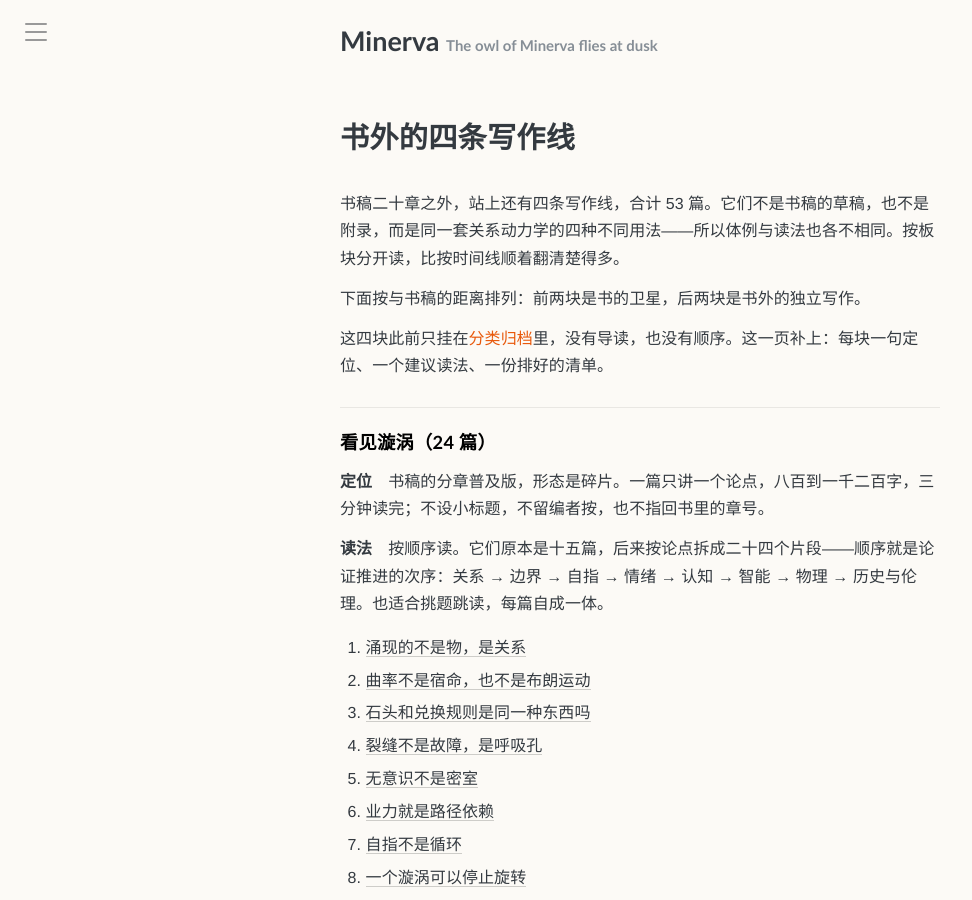
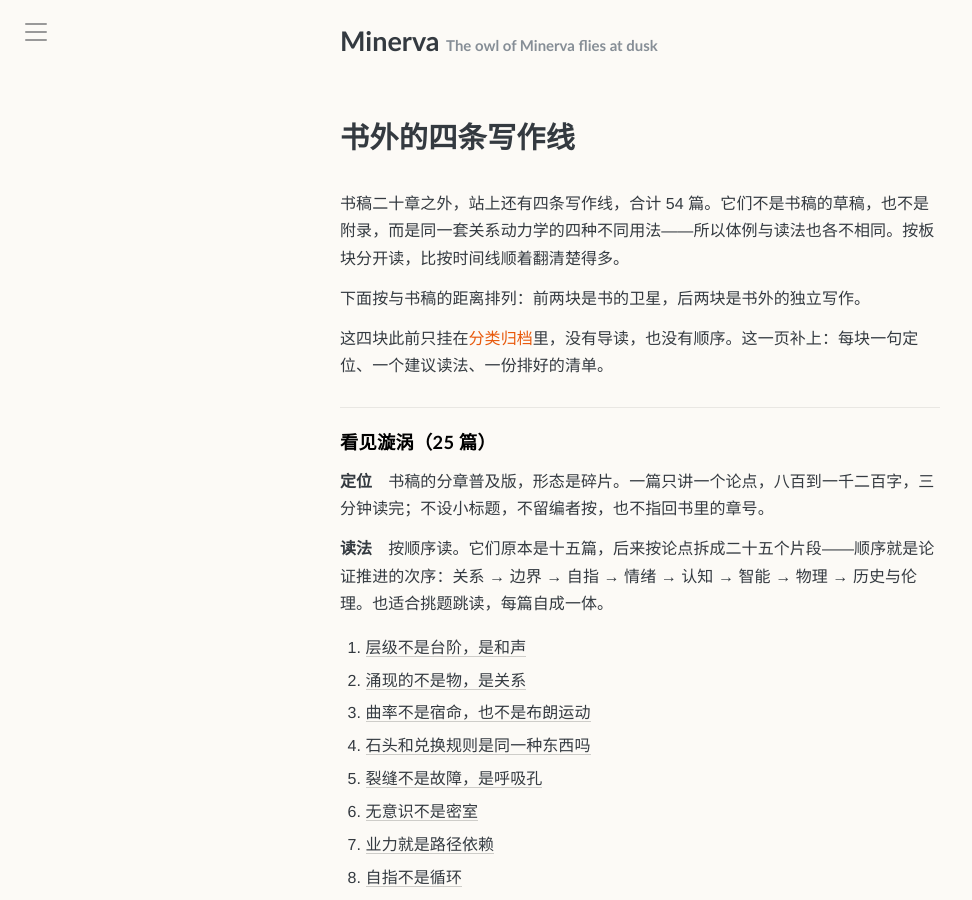
Before and after one commit to symphonyh/symphonyh.github.io, a Jekyll site: the page built from essays.md, in a window 1280 px wide and 900 px high. Shown: the whole window, without its empty margins (0-972 px from the left). Built offline with Jekyll 4.4.1, drawn with Linux system fonts in a browser that asks for light colours.

Commit message:
发布《层级不是台阶，是和声》：看见漩涡第 25 篇
- 新增 _posts/2026-11-12-层级不是台阶是和声.md（906 汉字，无小标题，7 层表）
- essays.md：看见漩涡 24→25、合计 53→54，清单加总览篇为第 1 条并顺延编号
- documents.md：删「选择的弹性」（该篇 published: false）

```diff
--- a/essays.md
+++ b/essays.md
@@ -2,46 +2,47 @@
 layout: page
 page_class: essays-page
 title: 书外的四条写作线
-description: 《漩涡之在》之外的四个板块——看见漩涡（书稿的分章普及版）、哲学对话篇（与十五位哲学家的虚构对话）、人文篇（书外的独立作品）、交叉视域（方法论延伸），共 53 篇。本页给出各块的定位与阅读顺序。
+description: 《漩涡之在》之外的四个板块——看见漩涡（书稿的分章普及版）、哲学对话篇（与十五位哲学家的虚构对话）、人文篇（书外的独立作品）、交叉视域（方法论延伸），共 54 篇。本页给出各块的定位与阅读顺序。
 permalink: /essays/
 ---
 
-书稿二十章之外，站上还有四条写作线，合计 53 篇。它们不是书稿的草稿，也不是附录，而是同一套关系动力学的四种不同用法——所以体例与读法也各不相同。按板块分开读，比按时间线顺着翻清楚得多。
+书稿二十章之外，站上还有四条写作线，合计 54 篇。它们不是书稿的草稿，也不是附录，而是同一套关系动力学的四种不同用法——所以体例与读法也各不相同。按板块分开读，比按时间线顺着翻清楚得多。
 
 下面按与书稿的距离排列：前两块是书的卫星，后两块是书外的独立写作。
 
 这四块此前只挂在[分类归档](/categories/)里，没有导读，也没有顺序。这一页补上：每块一句定位、一个建议读法、一份排好的清单。
 
-## 看见漩涡（24 篇）
+## 看见漩涡（25 篇）
 
 **定位**　书稿的分章普及版，形态是碎片。一篇只讲一个论点，八百到一千二百字，三分钟读完；不设小标题，不留编者按，也不指回书里的章号。
 
-**读法**　按顺序读。它们原本是十五篇，后来按论点拆成二十四个片段——顺序就是论证推进的次序：关系 → 边界 → 自指 → 情绪 → 认知 → 智能 → 物理 → 历史与伦理。也适合挑题跳读，每篇自成一体。
+**读法**　按顺序读。它们原本是十五篇，后来按论点拆成二十五个片段——顺序就是论证推进的次序：关系 → 边界 → 自指 → 情绪 → 认知 → 智能 → 物理 → 历史与伦理。也适合挑题跳读，每篇自成一体。
 
-1. [涌现的不是物，是关系]({% post_url 2026-07-07-涌现的不是物是关系 %})
-2. [曲率不是宿命，也不是布朗运动]({% post_url 2026-07-08-曲率不是宿命 %})
-3. [石头和兑换规则是同一种东西吗]({% post_url 2026-07-09-石头和兑换规则是同一种东西吗 %})
-4. [裂缝不是故障，是呼吸孔]({% post_url 2026-07-10-裂缝不是故障是呼吸孔 %})
-5. [无意识不是密室]({% post_url 2026-07-11-无意识不是密室 %})
-6. [业力就是路径依赖]({% post_url 2026-07-12-业力就是路径依赖 %})
-7. [自指不是循环]({% post_url 2026-07-13-自指不是循环 %})
-8. [一个漩涡可以停止旋转]({% post_url 2026-07-14-一个漩涡可以停止旋转 %})
-9. [意识形态不是骗局，是地形]({% post_url 2026-07-15-意识形态不是骗局是地形 %})
-10. [快乐不是目标，是节律的余韵]({% post_url 2026-07-16-快乐不是目标是节律的余韵 %})
-11. [边界一僵化，爱欲就死了]({% post_url 2026-07-17-边界僵化爱欲就死了 %})
-12. [韧性不是不碎，是碎了还能认出自己]({% post_url 2026-07-18-韧性不是不碎 %})
-13. [概率不是无知，是约束]({% post_url 2026-07-19-概率不是无知是约束 %})
-14. [我们看见实体，因为认知在切割]({% post_url 2026-07-20-我们看见实体因为认知在切割 %})
-15. [先验不是前提，是沉积]({% post_url 2026-07-21-先验不是前提是沉积 %})
-16. [智能不是压缩，是副产品]({% post_url 2026-07-22-智能不是压缩是副产品 %})
-17. [熵是同一枚硬币的两面]({% post_url 2026-07-23-熵是同一枚硬币的两面 %})
-18. [量子场不知道自由能原理]({% post_url 2026-07-24-量子场不知道自由能原理 %})
-19. [形状为什么都是螺旋]({% post_url 2026-07-25-形状为什么都是螺旋 %})
-20. [纠缠不是例外，是常态]({% post_url 2026-07-26-纠缠不是例外是常态 %})
-21. [历史不是还原，是重新调用曲率]({% post_url 2026-08-12-历史不是还原是重新调用曲率 %})
-22. [艺术可以审丑，但不能抹除曲率]({% post_url 2026-09-01-艺术可以审丑但不能抹除曲率 %})
-23. [自由是循环，不是决断]({% post_url 2026-09-05-自由是循环不是决断 %})
-24. [曲率不发出命令]({% post_url 2026-11-04-曲率不发出命令 %})
+1. [层级不是台阶，是和声]({% post_url 2026-11-12-层级不是台阶是和声 %})
+2. [涌现的不是物，是关系]({% post_url 2026-07-07-涌现的不是物是关系 %})
+3. [曲率不是宿命，也不是布朗运动]({% post_url 2026-07-08-曲率不是宿命 %})
+4. [石头和兑换规则是同一种东西吗]({% post_url 2026-07-09-石头和兑换规则是同一种东西吗 %})
+5. [裂缝不是故障，是呼吸孔]({% post_url 2026-07-10-裂缝不是故障是呼吸孔 %})
+6. [无意识不是密室]({% post_url 2026-07-11-无意识不是密室 %})
+7. [业力就是路径依赖]({% post_url 2026-07-12-业力就是路径依赖 %})
+8. [自指不是循环]({% post_url 2026-07-13-自指不是循环 %})
+9. [一个漩涡可以停止旋转]({% post_url 2026-07-14-一个漩涡可以停止旋转 %})
+10. [意识形态不是骗局，是地形]({% post_url 2026-07-15-意识形态不是骗局是地形 %})
+11. [快乐不是目标，是节律的余韵]({% post_url 2026-07-16-快乐不是目标是节律的余韵 %})
+12. [边界一僵化，爱欲就死了]({% post_url 2026-07-17-边界僵化爱欲就死了 %})
+13. [韧性不是不碎，是碎了还能认出自己]({% post_url 2026-07-18-韧性不是不碎 %})
+14. [概率不是无知，是约束]({% post_url 2026-07-19-概率不是无知是约束 %})
+15. [我们看见实体，因为认知在切割]({% post_url 2026-07-20-我们看见实体因为认知在切割 %})
+16. [先验不是前提，是沉积]({% post_url 2026-07-21-先验不是前提是沉积 %})
+17. [智能不是压缩，是副产品]({% post_url 2026-07-22-智能不是压缩是副产品 %})
+18. [熵是同一枚硬币的两面]({% post_url 2026-07-23-熵是同一枚硬币的两面 %})
+19. [量子场不知道自由能原理]({% post_url 2026-07-24-量子场不知道自由能原理 %})
+20. [形状为什么都是螺旋]({% post_url 2026-07-25-形状为什么都是螺旋 %})
+21. [纠缠不是例外，是常态]({% post_url 2026-07-26-纠缠不是例外是常态 %})
+22. [历史不是还原，是重新调用曲率]({% post_url 2026-08-12-历史不是还原是重新调用曲率 %})
+23. [艺术可以审丑，但不能抹除曲率]({% post_url 2026-09-01-艺术可以审丑但不能抹除曲率 %})
+24. [自由是循环，不是决断]({% post_url 2026-09-05-自由是循环不是决断 %})
+25. [曲率不发出命令]({% post_url 2026-11-04-曲率不发出命令 %})
 
 **与书稿的关系**　四条线里它与书稿重合最多：关系优先、涌现、物理与意识这几处书里都有一章，这里是更短的一版；落在历史、艺术、自由与伦理上的那几篇，是书稿之后的延伸。文字另写，不复用书稿原文。
 
```
Also changed, not shown: _posts/2026-11-12-层级不是台阶是和声.md (added, +51 -0 lines), documents.md (+0 -1 lines).
